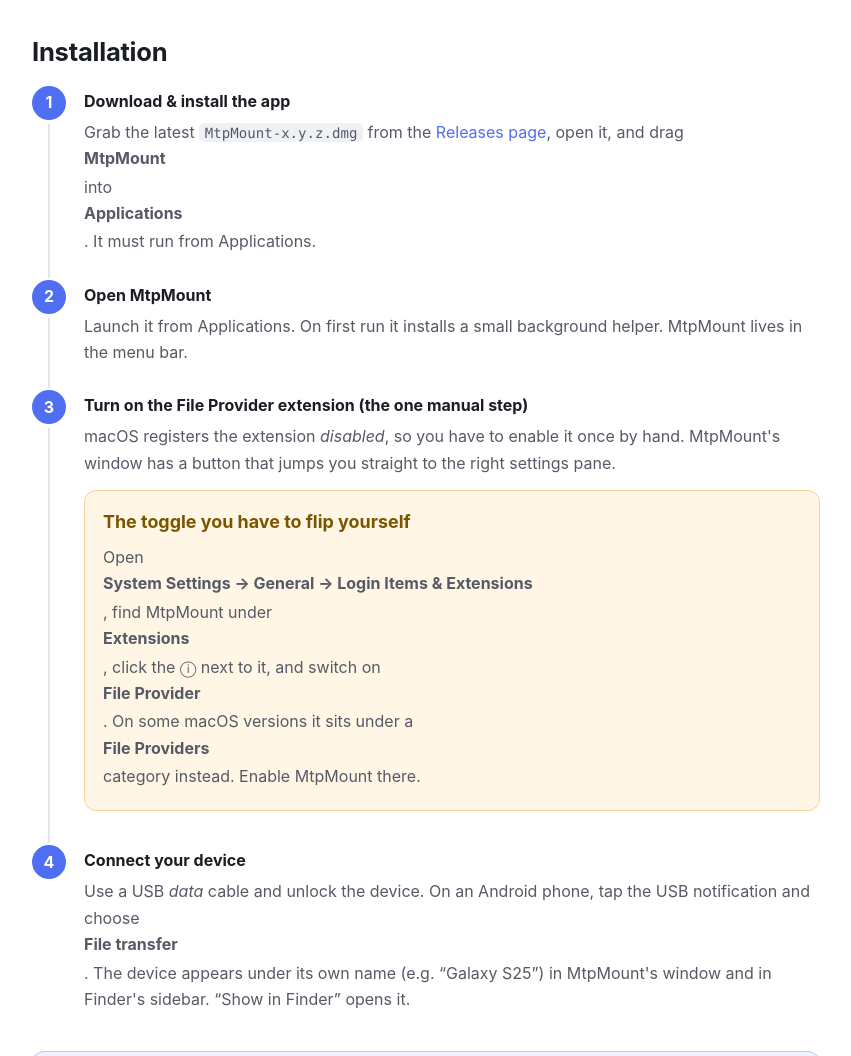
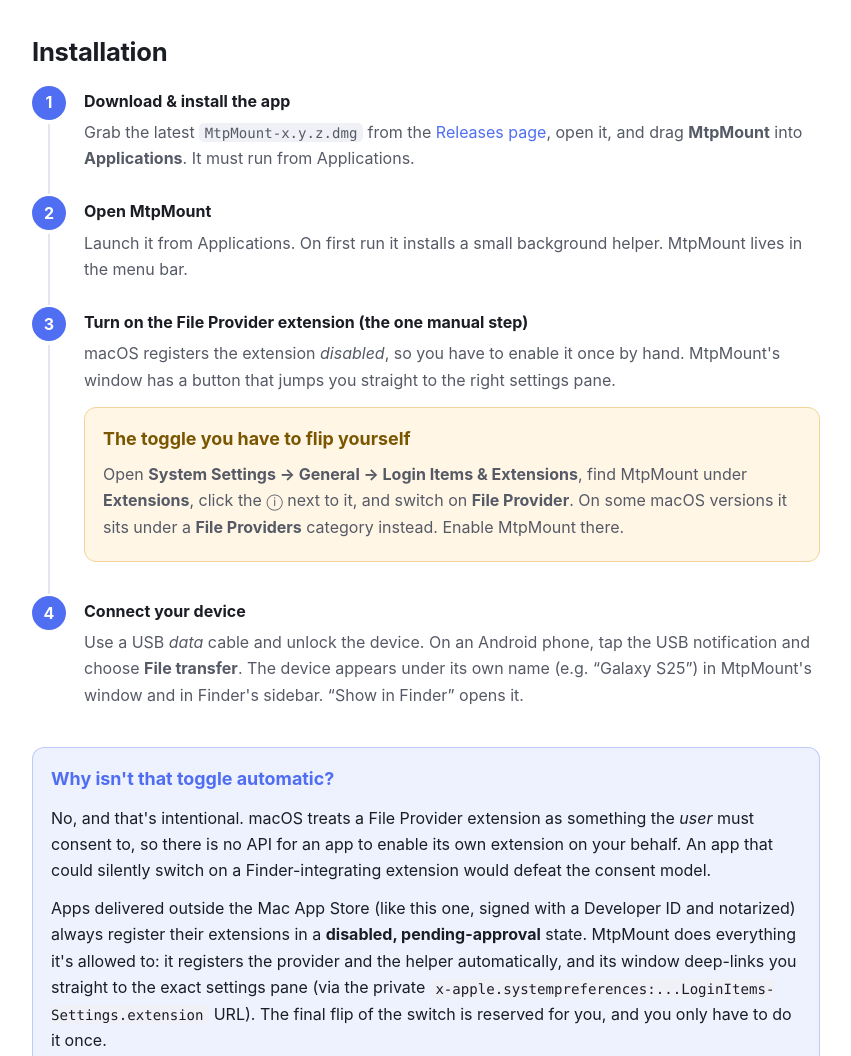
Before and after one commit to henrik242/mtp-mount, a plain HTML site: page site/index.html in a window 1280 px wide. Shown: the part 1173-2229 px from the top of the page, without its empty margins (214-1065 px from the left). Drawn offline with Linux system fonts and the light colour scheme.

Commit message:
Keep callout emphasis inline in install steps
The step-label rule used a descendant selector (ol.steps > li strong),
so it forced every <strong> inside a step's callout onto its own line.
Scope it to the direct child (> strong) so inline emphasis stays inline.

```diff
--- a/site/index.html
+++ b/site/index.html
@@ -122,7 +122,7 @@
     background: var(--border);
   }
   ol.steps > li:last-child::after { display: none; }
-  ol.steps > li strong { display: block; margin-bottom: 2px; }
+  ol.steps > li > strong { display: block; margin-bottom: 2px; }
   ol.steps > li p { margin: .3em 0; color: var(--text-soft); }
 
   .callout {
```
